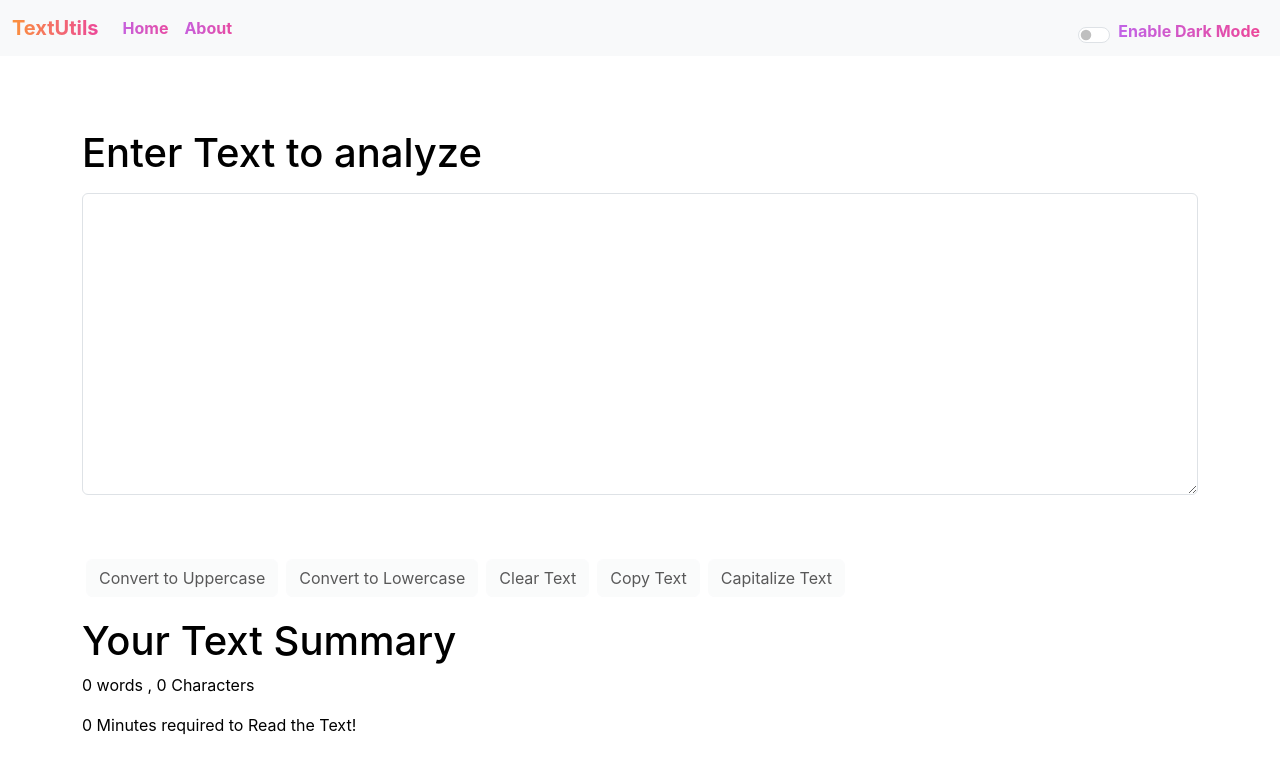
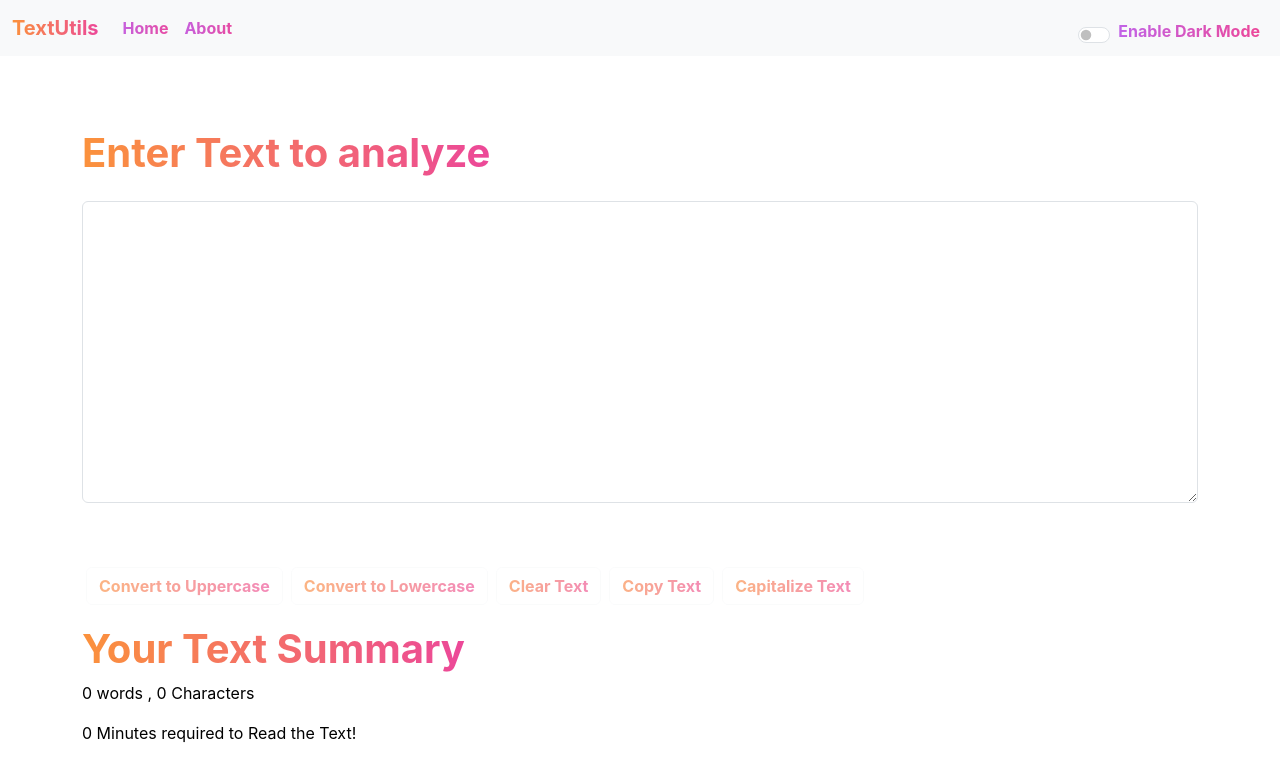
Before and after one commit to PretishaSahoo/TextUtils, a React (Create React App) app: page / in a window 1280 px wide. Shown: the top 780 px of the page. Built offline with nearby package versions, Linux system fonts and the light colour scheme.

Commit message:
Update TextForm.js

```diff
--- a/src/components/TextForm.js
+++ b/src/components/TextForm.js
@@ -46,18 +46,18 @@ export default function TextForm(props) {
     <>
 
     <div className="my-5 container">
-    <h1 style={{color:props.mode==='light'? 'black' :'white' }}>{props.heading}</h1>
+    <h1 className="primary-color">{props.heading}</h1>
     <textarea className="form-control mt-3" value={text}  onChange={handleOnChange} style={{backgroundColor:props.mode==='light'? 'white' :'black' , color:props.mode==='light'? 'black' :'white' }} id="myBox" rows="12"></textarea>
     </div>
     <div className="container">
-    <button disabled={text.length===0} className="btn btn-light mt-3 mx-1 my-1" onClick={handleUpClick}>Convert to Uppercase</button>
-    <button disabled={text.length===0} className="btn btn-light mt-3 mx-1 my-1" onClick={handleLowClick}>Convert to Lowercase</button>
-    <button disabled={text.length===0} className="btn btn-light mt-3 mx-1 my-1" onClick={handleClearClick}>Clear Text</button>
-    <button disabled={text.length===0} className="btn btn-light mt-3 mx-1 my-1" onClick={handleCopyClick}>Copy Text</button>
-    <button disabled={text.length===0} className="btn btn-light mt-3 mx-1 my-1" onClick={handleCapitalizeClick}>Capitalize Text</button>
+    <button disabled={text.length===0} className="btn btn-light primary-color mt-3 mx-1 my-1" onClick={handleUpClick}>Convert to Uppercase</button>
+    <button disabled={text.length===0} className="btn btn-light primary-color mt-3 mx-1 my-1" onClick={handleLowClick}>Convert to Lowercase</button>
+    <button disabled={text.length===0} className="btn btn-light primary-color mt-3 mx-1 my-1" onClick={handleClearClick}>Clear Text</button>
+    <button disabled={text.length===0} className="btn btn-light primary-color mt-3 mx-1 my-1" onClick={handleCopyClick}>Copy Text</button>
+    <button disabled={text.length===0} className="btn btn-light primary-color mt-3 mx-1 my-1" onClick={handleCapitalizeClick}>Capitalize Text</button>
     </div>
     <div className="container my-3">
-      <h1 style={{color:props.mode==='light'? 'black' :'white' }}>Your Text Summary</h1>
+      <h1 className="primary-color">Your Text Summary</h1>
       <p style={{color:props.mode==='light'? 'black' :'white' }}>{text.split(/\s+/).filter((element)=>{return element.length!==0}).length} words , {text.length} Characters</p>
       <p style={{color:props.mode==='light'? 'black' :'white' }}>{0.008*text.split(" ").filter((element)=>{return element.length!==0}).length} Minutes required to Read the Text!</p>
     </div>
```
